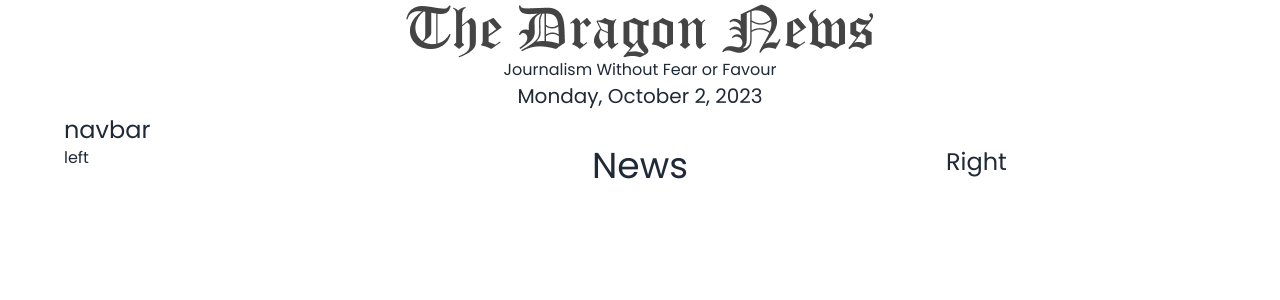
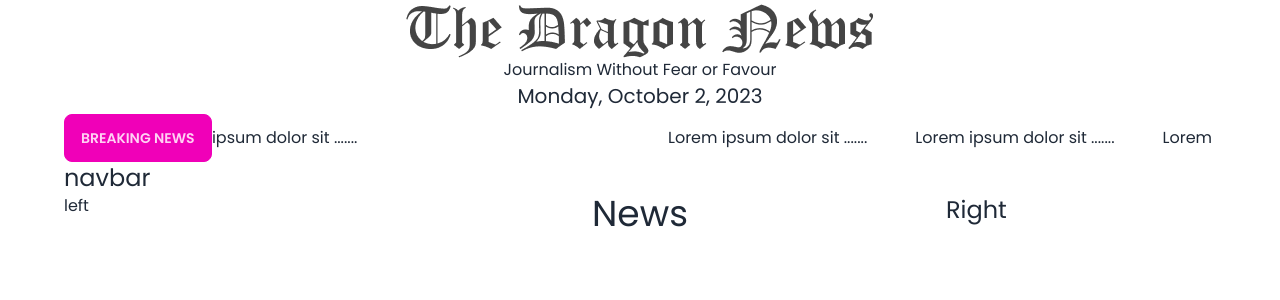
Before and after one commit to habib33-3/dragon-new-react, a React (Vite) app: page / in a window 1280 px wide. Shown: the top 300 px of the page. Built offline with nearby package versions, Linux system fonts and the light colour scheme.

Commit message:
breaking news with marquee

```diff
--- a/package.json
+++ b/package.json
@@ -15,6 +15,7 @@
     "moment": "^2.29.4",
     "react": "^18.2.0",
     "react-dom": "^18.2.0",
+    "react-fast-marquee": "^1.6.1",
     "react-router-dom": "^6.16.0"
   },
   "devDependencies": {
--- /dev/null
+++ b/src/pages/Home/BreakingNews.jsx
@@ -0,0 +1,35 @@
+import Marquee from "react-fast-marquee";
+import { Link } from "react-router-dom";
+
+const BreakingNews = () => {
+  return (
+    <div className="flex">
+      <button className="btn btn-secondary">Breaking News</button>
+      <Marquee
+        pauseOnHover
+        speed={100}
+      >
+        <Link
+          className="mr-12"
+          to="/"
+        >
+          Lorem ipsum dolor sit .......
+        </Link>
+        <Link
+          className="mr-12"
+          to="/"
+        >
+          Lorem ipsum dolor sit .......
+        </Link>
+        <Link
+          className="mr-12"
+          to="/"
+        >
+          Lorem ipsum dolor sit .......
+        </Link>
+      </Marquee>
+    </div>
+  );
+};
+
+export default BreakingNews;
--- a/src/pages/Home/Home.jsx
+++ b/src/pages/Home/Home.jsx
@@ -1,12 +1,14 @@
 import Header from "../shared/Header/Header";
 import Navbar from "../shared/Navbar/Navbar";
+import RightSideNav from "./../shared/RightSideNav/RightSideNav";
 import LeftSideNav from "./../shared/LeftSideNav/LeftSideNav";
-import RightSideNav from "./../shared/RightSideNav/RightSideNav";
+import BreakingNews from "./BreakingNews";
 
 const Home = () => {
   return (
     <div>
       <Header />
+      <BreakingNews />
       <Navbar />
 
       <div className="grid grid-cols-1 md:grid-cols-4 gap-6">
```
Also changed, not shown: 1 other file (tests, documents, lock files or other folders).
